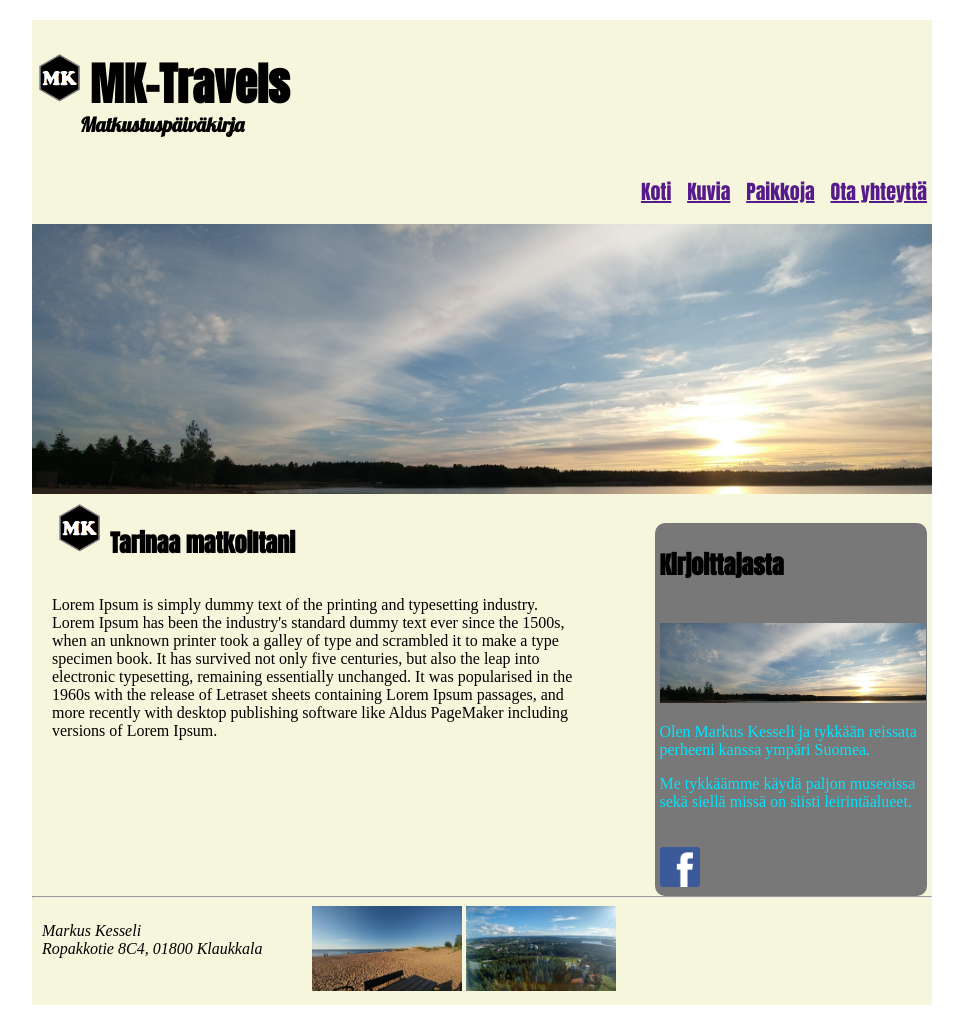
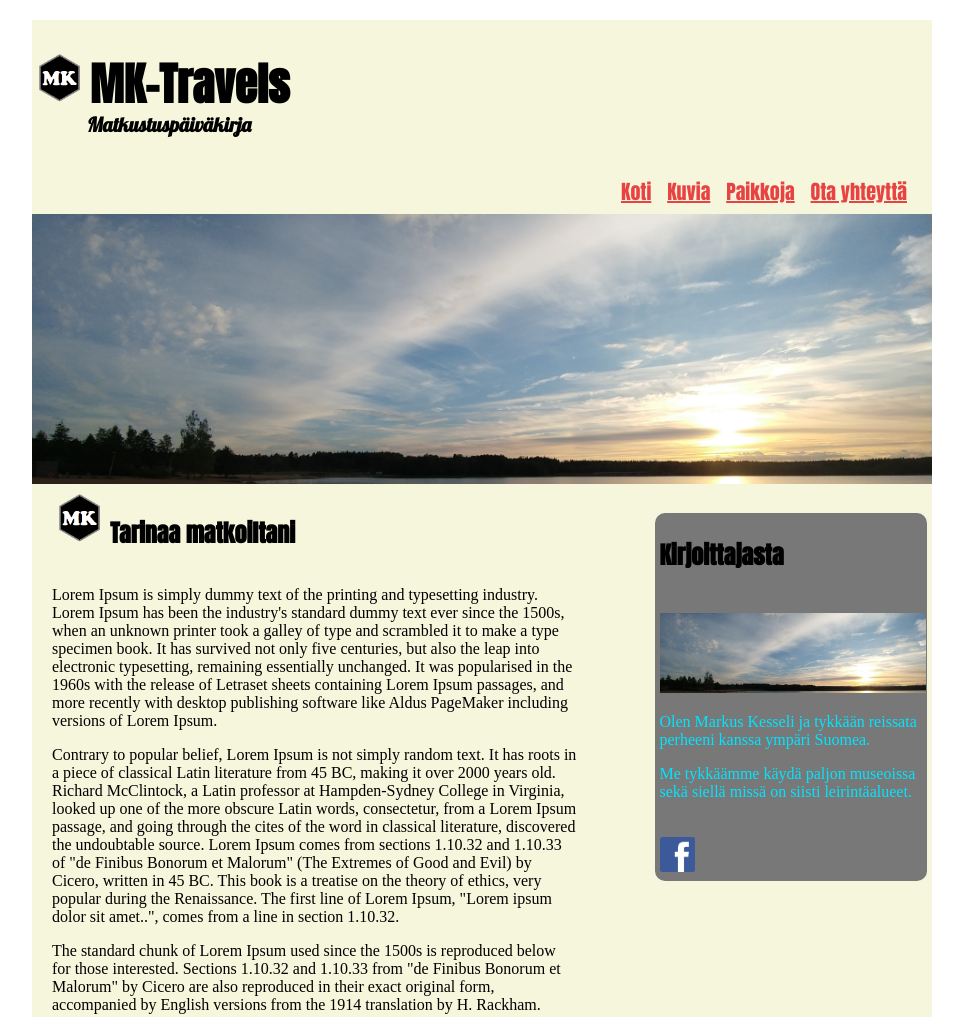
Before and after one commit to Markus-Kesseli/JavaScript, a plain HTML site: page HTML-Harjoitukset/projektit/projekti 1/koti.html in a window 1280 px wide. Shown: the top 1017 px of the page, without its empty margins (163-1126 px from the left). Drawn offline with Linux system fonts and the light colour scheme.

Commit message:
projekti

```diff
--- a/HTML-Harjoitukset/projektit/projekti 1/koti.html
+++ b/HTML-Harjoitukset/projektit/projekti 1/koti.html
@@ -25,6 +25,10 @@
             <img id="vasen" src="kuvat/logo.png" alt="logo">
             <h2>Tarinaa matkoiltani</h2>
             <p>Lorem Ipsum is simply dummy text of the printing and typesetting industry. Lorem Ipsum has been the industry's standard dummy text ever since the 1500s, when an unknown printer took a galley of type and scrambled it to make a type specimen book. It has survived not only five centuries, but also the leap into electronic typesetting, remaining essentially unchanged. It was popularised in the 1960s with the release of Letraset sheets containing Lorem Ipsum passages, and more recently with desktop publishing software like Aldus PageMaker including versions of Lorem Ipsum.</p>
+
+            <p>Contrary to popular belief, Lorem Ipsum is not simply random text. It has roots in a piece of classical Latin literature from 45 BC, making it over 2000 years old. Richard McClintock, a Latin professor at Hampden-Sydney College in Virginia, looked up one of the more obscure Latin words, consectetur, from a Lorem Ipsum passage, and going through the cites of the word in classical literature, discovered the undoubtable source. Lorem Ipsum comes from sections 1.10.32 and 1.10.33 of "de Finibus Bonorum et Malorum" (The Extremes of Good and Evil) by Cicero, written in 45 BC. This book is a treatise on the theory of ethics, very popular during the Renaissance. The first line of Lorem Ipsum, "Lorem ipsum dolor sit amet..", comes from a line in section 1.10.32.</p>
+
+            <p>The standard chunk of Lorem Ipsum used since the 1500s is reproduced below for those interested. Sections 1.10.32 and 1.10.33 from "de Finibus Bonorum et Malorum" by Cicero are also reproduced in their exact original form, accompanied by English versions from the 1914 translation by H. Rackham.</p>
         </section>
 
         <aside class="aside">
--- a/HTML-Harjoitukset/projektit/projekti 1/projekti1.css
+++ b/HTML-Harjoitukset/projektit/projekti 1/projekti1.css
@@ -24,13 +24,15 @@ nav
 {
   text-align: right;
   font-size: 25px;
-  padding-bottom: 10px;
+  padding-bottom: -50px;
+  padding-right: 20px;
   font-family: 'Anton', sans-serif;
 }
 nav a
 {
   font-size: 20px;
   padding: 10px 5px;
+  color: #E84242
 }
 #vasen
 {
@@ -49,7 +51,7 @@ article
 }
 h5
 {
-  margin-left: 48px;
+  margin-left: 55px;
   margin-top: 5px;
   font-size: 20px;
   font-family: 'Lobster', cursive;
@@ -125,6 +127,6 @@ h2
 }
 aside a img
 {
-height: 40px;
+height: 35px;
 
 }
```
